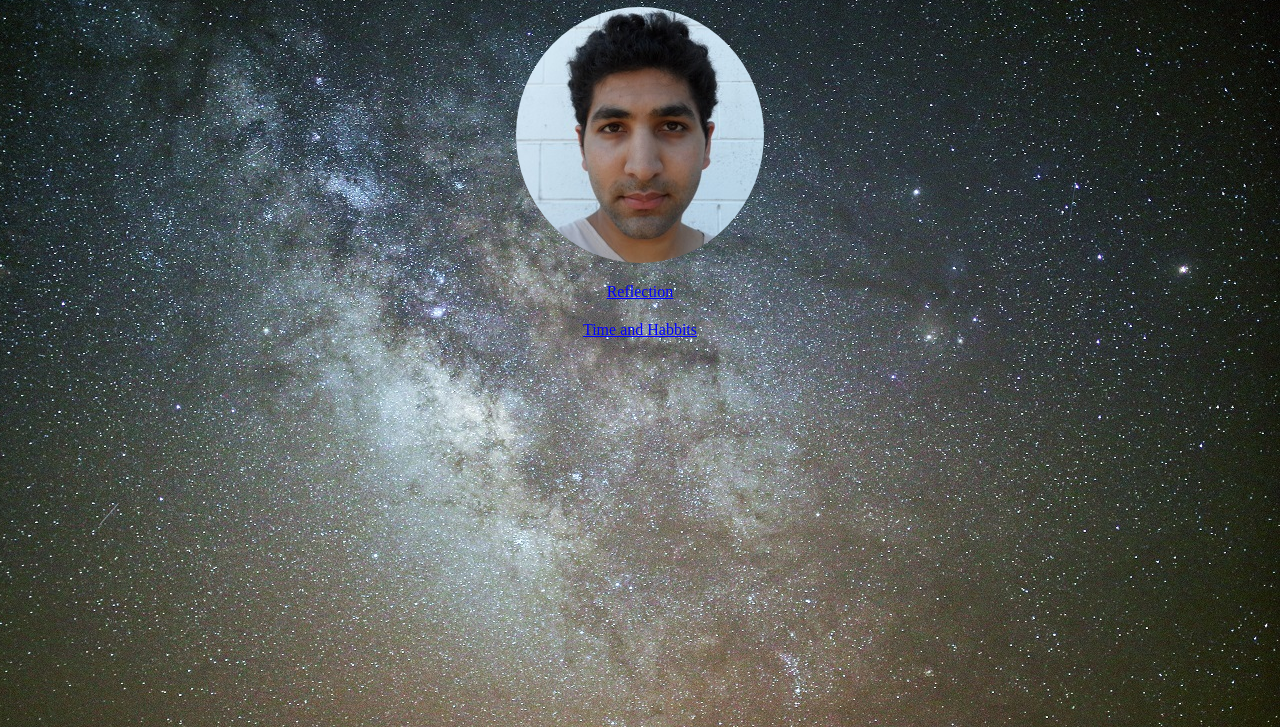
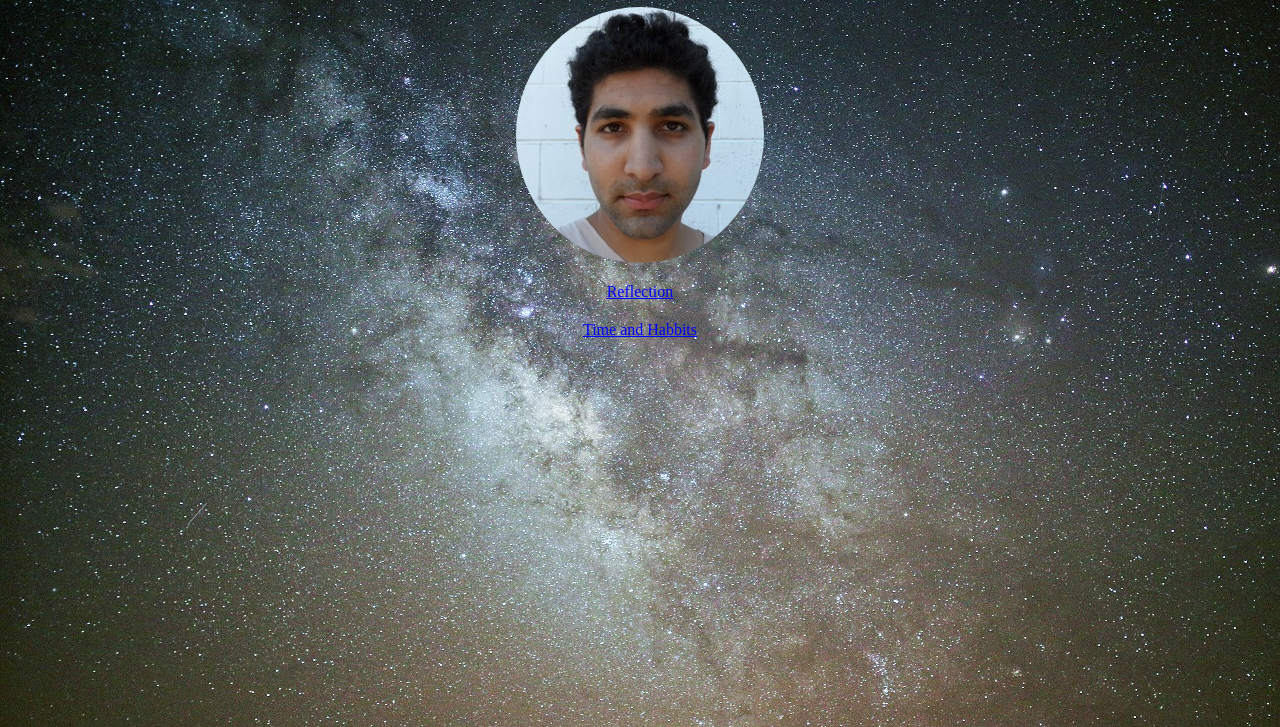
Before and after one commit to trent-soloman/trent-soloman.github.io, a plain HTML site: page index.html in a window 1280 px wide. Shown: the part 73-800 px from the top of the page. Drawn offline with Linux system fonts and the light colour scheme; files whose address does not match are found by name.

Commit message:
background experiment 3

```diff
--- a/styles/main.css
+++ b/styles/main.css
@@ -26,9 +26,6 @@ a:visited{
 
 body {
     background-image: url("stary_night_background_resized.jpg");
-    background-repeat: no-repeat;
-    background-position: right top;
-    background-attachment: fixed;
     /*background-color: #9DB6C7;*/
 }
 
```
